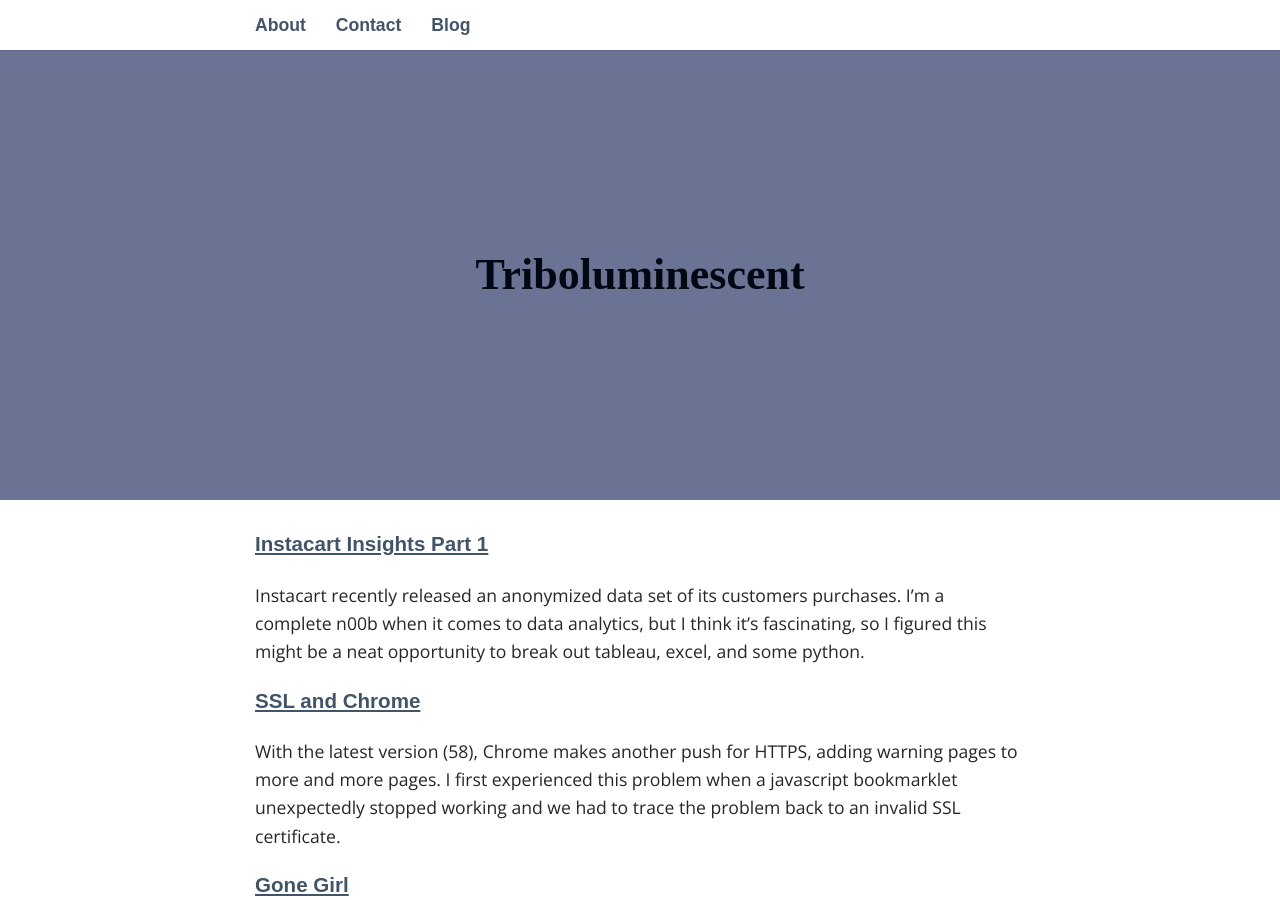
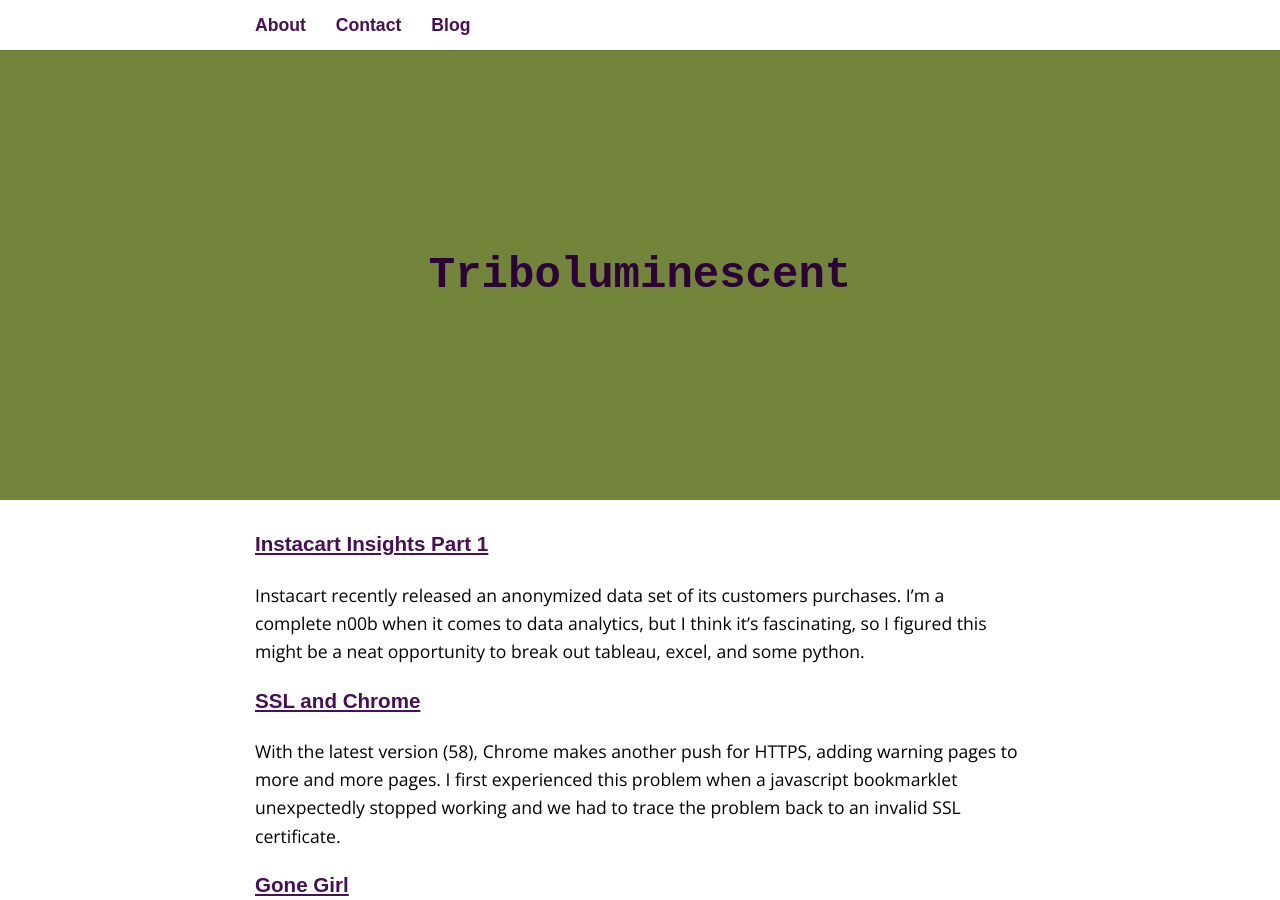
Before and after one commit to wrongpoison/wrongpoison.github.io, a Jekyll site: the page built from index.md, in a window 1280 px wide and 900 px high. Built offline with Jekyll 4.4.1, drawn with Linux system fonts in a browser that asks for light colours; some web fonts are replaced.

Commit message:
color changes

```diff
--- a/_includes/head.html
+++ b/_includes/head.html
@@ -11,6 +11,6 @@
 	<link href='https://fonts.googleapis.com/css?family=Muli:400,300' rel='stylesheet' type='text/css'>
 	<link href="https://fonts.googleapis.com/css?family=Arvo:400,400i,700,700i" rel="stylesheet">
 	<link href="https://fonts.googleapis.com/css?family=Josefin+Sans:100,100i,300,300i,400,400i,600,600i,700,700i|Megrim|Nova+Mono|Telex|Voltaire" rel="stylesheet">
-	<meta name="theme-color" content="#6A7393" />
+	<meta name="theme-color" content="#2D0238" />
 
 </head>
--- a/_sass/_base.scss
+++ b/_sass/_base.scss
@@ -1,19 +1,20 @@
 $content-width: 800px;
 $main: #010813;
 $font-style: "Open Sans", sans-serif;
-$font-color: #262626;
-$link-color: #425469;
+$font-color: #000000;
+$link-color: #471054;
 $link-hover-color: $main;
 $arvo-font: 'Arvo', serif;;
 $heading-font: "Muli", sans-serif;
-$title-font: 'Megrim', cursive;
+$title-font: 'Megrim', monospace;
 $josefin-font: 'Josefin Sans', sans-serif;
 $telex-font: 'Telex', sans-serif;
 $voltaire-font: 'Voltaire', sans-serif;
 $nova-font: 'Nova Mono', monospace;
-$heading-font-color: #111C2C;
+$heading-font-color: #2D0238;
 $light: #E7EDF4;
-$header: #6A7393;
+/* $header: #6A7393; */
+$header: #73853b;
 
 *,
 *::before,
--- a/_sass/_layout.scss
+++ b/_sass/_layout.scss
@@ -21,7 +21,7 @@ h1 {
 	a,
 	a:visited {
 		text-decoration: none;
-		color: $main;
+		color: $heading-font-color;
 	}
 }
 h2 {
```
